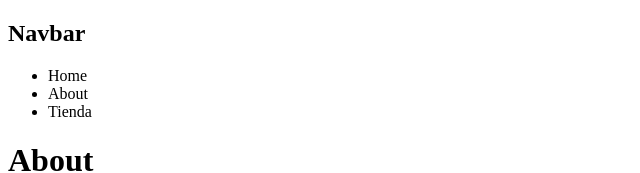
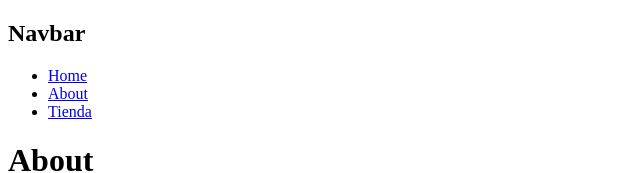
Before and after one commit to pedro-donoso/mynextjs, a Next.js app: page /about in a window 1280 px wide. Shown: the top 173 px of the page, without its empty margins (0-640 px from the left). Built offline with nearby package versions, Linux system fonts and the light colour scheme.

Commit message:
Agrego links de navegacion

```diff
--- /dev/null
+++ b/app/Navbar.jsx
@@ -0,0 +1,20 @@
+import Link from 'next/link';
+
+export default function Navbar() {
+  return (
+    <nav>
+      <h1>Navbar</h1>
+      <ul>
+        <li>
+          <Link href="/">Home</Link>
+        </li>
+        <li>
+          <Link href="/about">About</Link>
+        </li>
+        <li>
+          <Link href="/tienda">Tienda</Link>
+        </li>
+      </ul>
+    </nav>
+  );
+}
--- a/app/layout.js
+++ /dev/null
@@ -1,17 +0,0 @@
-export default function RootLayout({ children }) {
-  return (
-    <html>
-      <body>
-        <nav>
-          <h1>Navbar</h1>
-          <ul>
-            <li>Home</li>
-            <li>About</li>
-            <li>Tienda</li>
-          </ul>
-        </nav>
-        {children}
-        </body>
-    </html>
-  );
-}
--- /dev/null
+++ b/app/layout.jsx
@@ -0,0 +1,12 @@
+import Navbar from './Navbar';
+
+export default function RootLayout({ children }) {
+  return (
+    <html>
+      <body>
+       <Navbar />
+        {children}
+        </body>
+    </html>
+  );
+}
```
